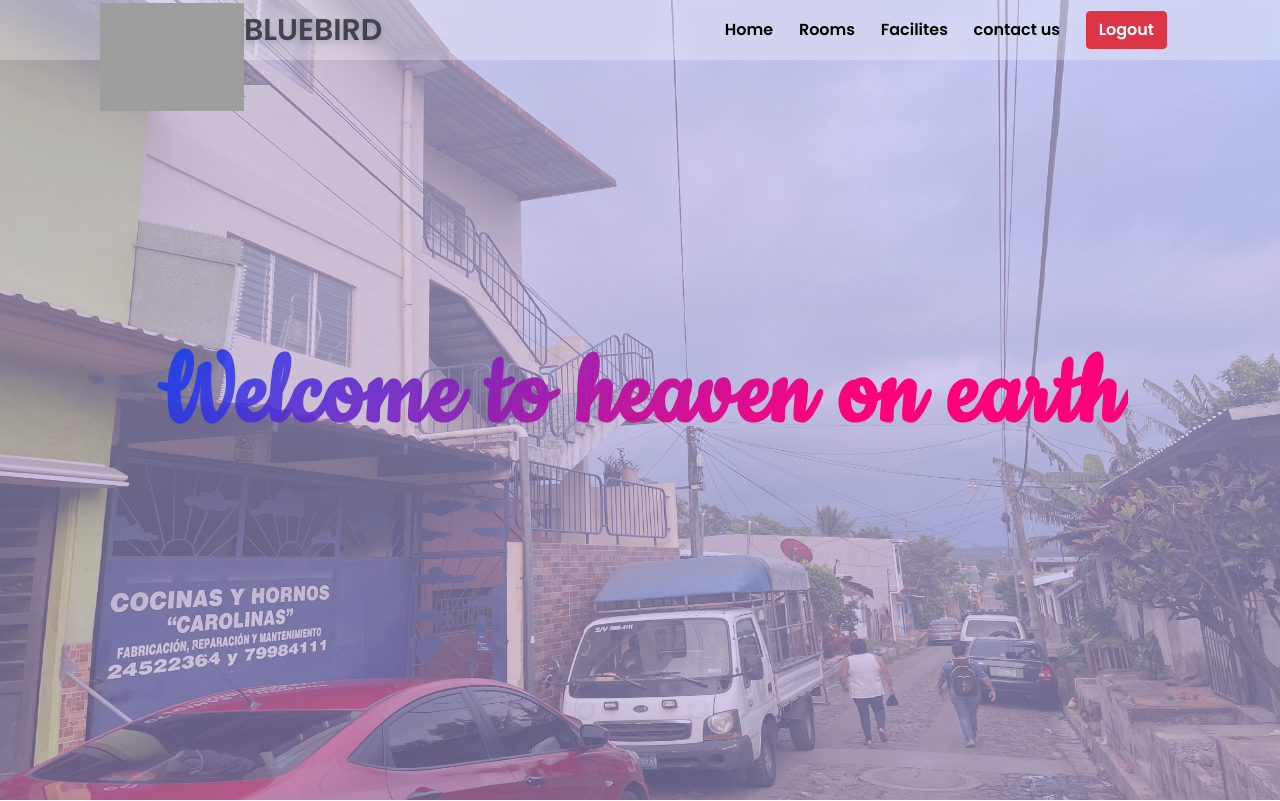
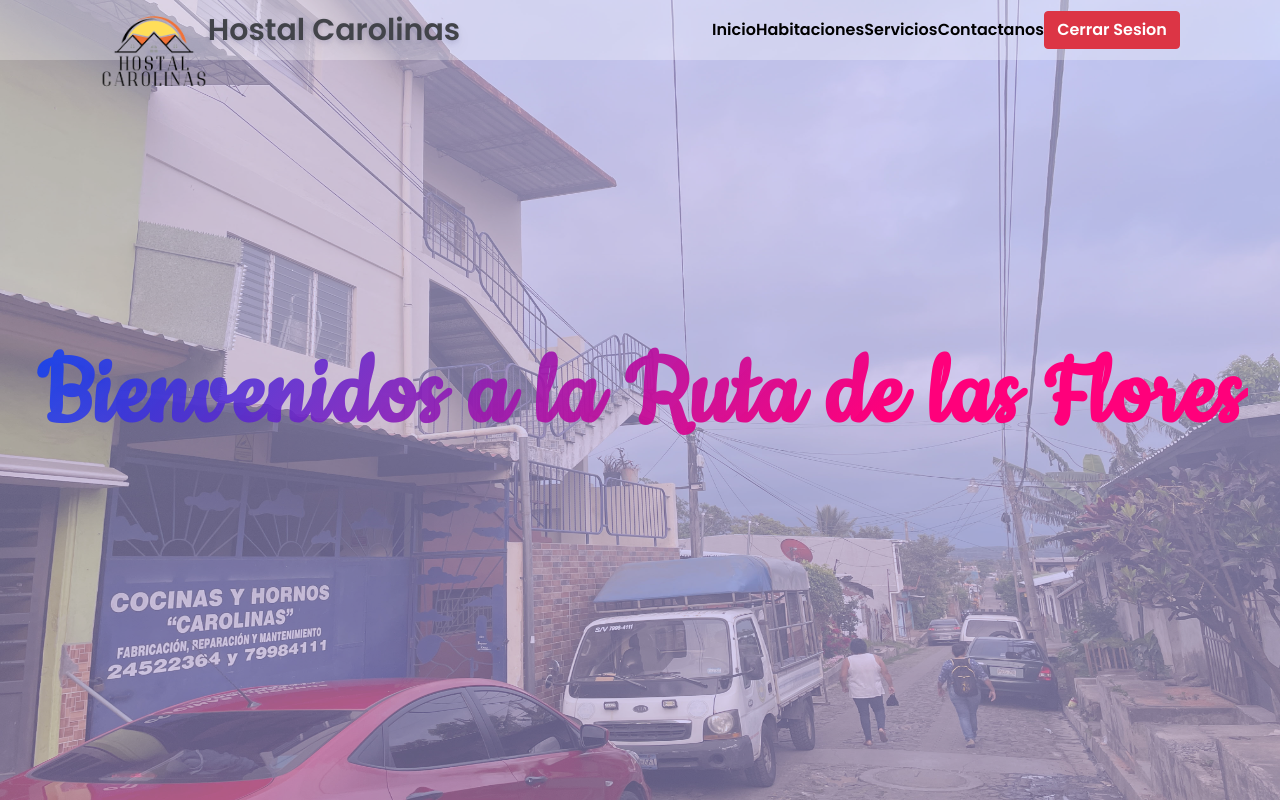
Before and after one commit to carlosare76/Hotel-Management-System, a PHP site: page /hotelmanage_system/home.php in a window 1280 px wide. Shown: the top 801 px of the page. Run offline with PHP 8.4, Linux system fonts and the light colour scheme; a user stored in the database is signed in; grey boxes are pictures that could not be loaded.

Commit message:
Home Page

```diff
--- a/home.php
+++ b/home.php
@@ -44,15 +44,15 @@
 <body>
   <nav>
     <div class="logo">
-      <img class="bluebirdlogo" src="./image/bluebirdlogo.png" alt="logo">
-      <p>BLUEBIRD</p>
+      <img class="bluebirdlogo" src="./image/carolinaslogo.png" alt="logo">
+      <p>Hostal Carolinas</p>
     </div>
     <ul>
-      <li><a href="#firstsection">Home</a></li>
-      <li><a href="#secondsection">Rooms</a></li>
-      <li><a href="#thirdsection">Facilites</a></li>
-      <li><a href="#contactus">contact us</a></li>
-      <a href="./logout.php"><button class="btn btn-danger">Logout</button></a>
+      <li><a href="#firstsection">Inicio</a></li>
+      <li><a href="#secondsection">Habitaciones</a></li>
+      <li><a href="#thirdsection">Servicios</a></li>
+      <li><a href="#contactus">Contactanos</a></li>
+      <a href="./logout.php"><button class="btn btn-danger">Cerrar Sesion</button></a>
     </ul>
   </nav>
 
@@ -72,7 +72,7 @@
         </div>
 
         <div class="welcomeline">
-          <h1 class="welcometag">Welcome to heaven on earth</h1>
+          <h1 class="welcometag">Bienvenidos a la Ruta de las Flores</h1>
         </div>
 
       <!-- bookbox -->
@@ -288,7 +288,7 @@
       <i class="fa-solid fa-envelope"></i>
     </div>
     <div class="createdby">
-      <h5>Created by @tushar</h5>
+      <h5>Hostal Carolinas</h5>
     </div>
   </section>
 </body>
```
